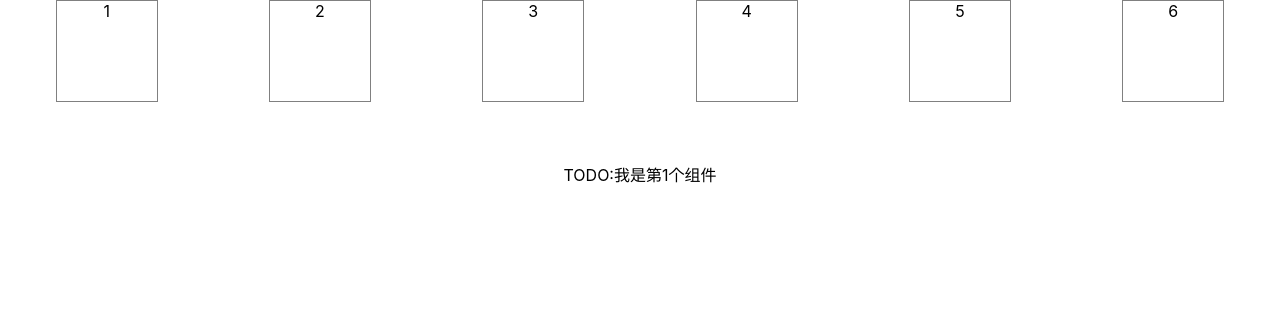
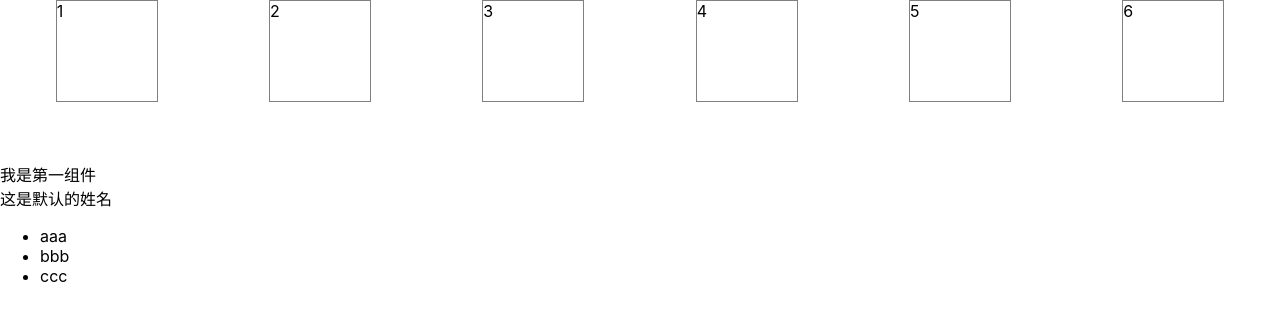
Before and after one commit to tangweikun/react-simple-demos, a React (Create React App) app: page / in a window 1280 px wide. Shown: the top 320 px of the page. Built offline with nearby package versions, Linux system fonts and the light colour scheme.

Commit message:
:sparkles: add Step1

```diff
--- a/src/App.js
+++ b/src/App.js
@@ -1,12 +1,13 @@
 import React, { useState } from "react";
 import "./App.css";
+import { Step1 } from "./components/Step1";
 
 function App() {
   const list = [1, 2, 3, 4, 5, 6];
   const [selectedIndex, setSelectedIndex] = useState(1);
 
   return (
-    <div className="App">
+    <div>
       {/* 根据list渲染出6个元素，点击元素可以改变selectedIndex的值 */}
       <div
         style={{
@@ -31,7 +32,9 @@ function App() {
       </div>
 
       {/* 根据当前的selectedIndex来显示不同组件 */}
-      {selectedIndex === 1 && <div>TODO:我是第1个组件</div>}
+      {selectedIndex === 1 && (
+        <Step1 title="我是第一组件" plans={["aaa", "bbb", "ccc"]} />
+      )}
       {selectedIndex === 2 && <div>TODO:我是第2个组件</div>}
       {selectedIndex === 3 && <div>TODO:我是第3个组件</div>}
       {selectedIndex === 4 && <div>TODO:我是第4个组件</div>}
--- /dev/null
+++ b/src/components/Step1.js
@@ -0,0 +1,21 @@
+import React from "react";
+
+export function Step1(props) {
+  const {
+    title = "这是默认的title",
+    name = "这是默认的姓名",
+    plans = []
+  } = props;
+
+  return (
+    <div>
+      <div>{title}</div>
+      <div>{name}</div>
+      <ul>
+        {plans.map((item, index) => (
+          <li>{item}</li>
+        ))}
+      </ul>
+    </div>
+  );
+}
```
